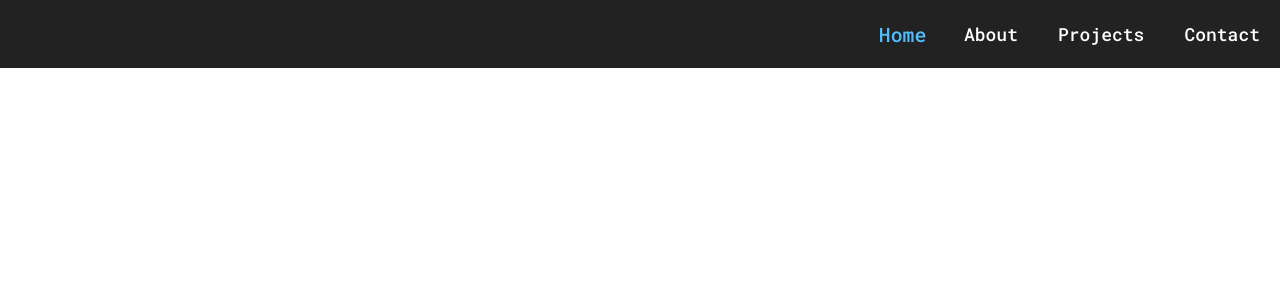
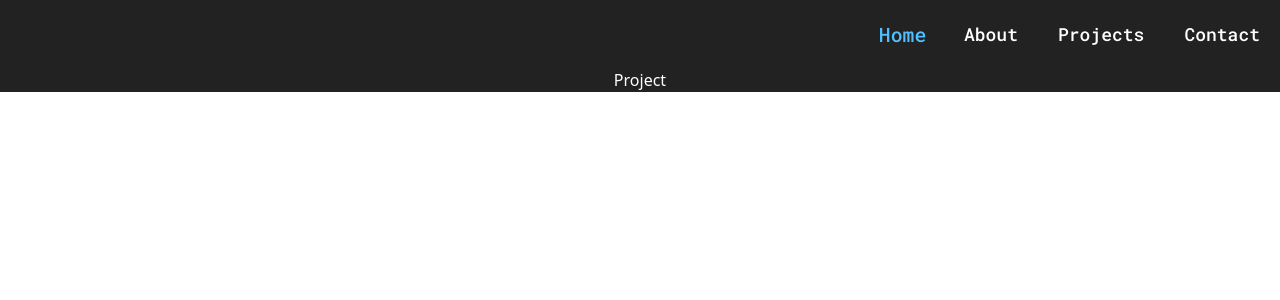
Before and after one commit to RamezzE/Portfolio, a React (Vite) app: page /project in a window 1280 px wide. Shown: the top 300 px of the page. Built offline with nearby package versions, Linux system fonts and the light colour scheme.

Commit message:
feat: add empty Project.jsx

```diff
--- a/src/App.jsx
+++ b/src/App.jsx
@@ -1,5 +1,6 @@
 import { BrowserRouter as Router, Route, Routes } from 'react-router-dom';
 import Home from './pages/Home/Home';
+import Project from './pages/Project/Project';
 import NavBar from './components/NavBar';
 
 const App = () => {
@@ -9,6 +10,7 @@ const App = () => {
         <NavBar />
         <Routes>
           <Route path="/" element={<Home />} />
+          <Route path="/project" element={<Project />} />
         </Routes>
       </div>
     </Router>
--- /dev/null
+++ b/src/pages/Project/Project.jsx
@@ -0,0 +1,9 @@
+const Project = () => {
+  return (
+    <div className="text-primary">
+        Project
+    </div>
+  )
+}
+
+export default Project
```
